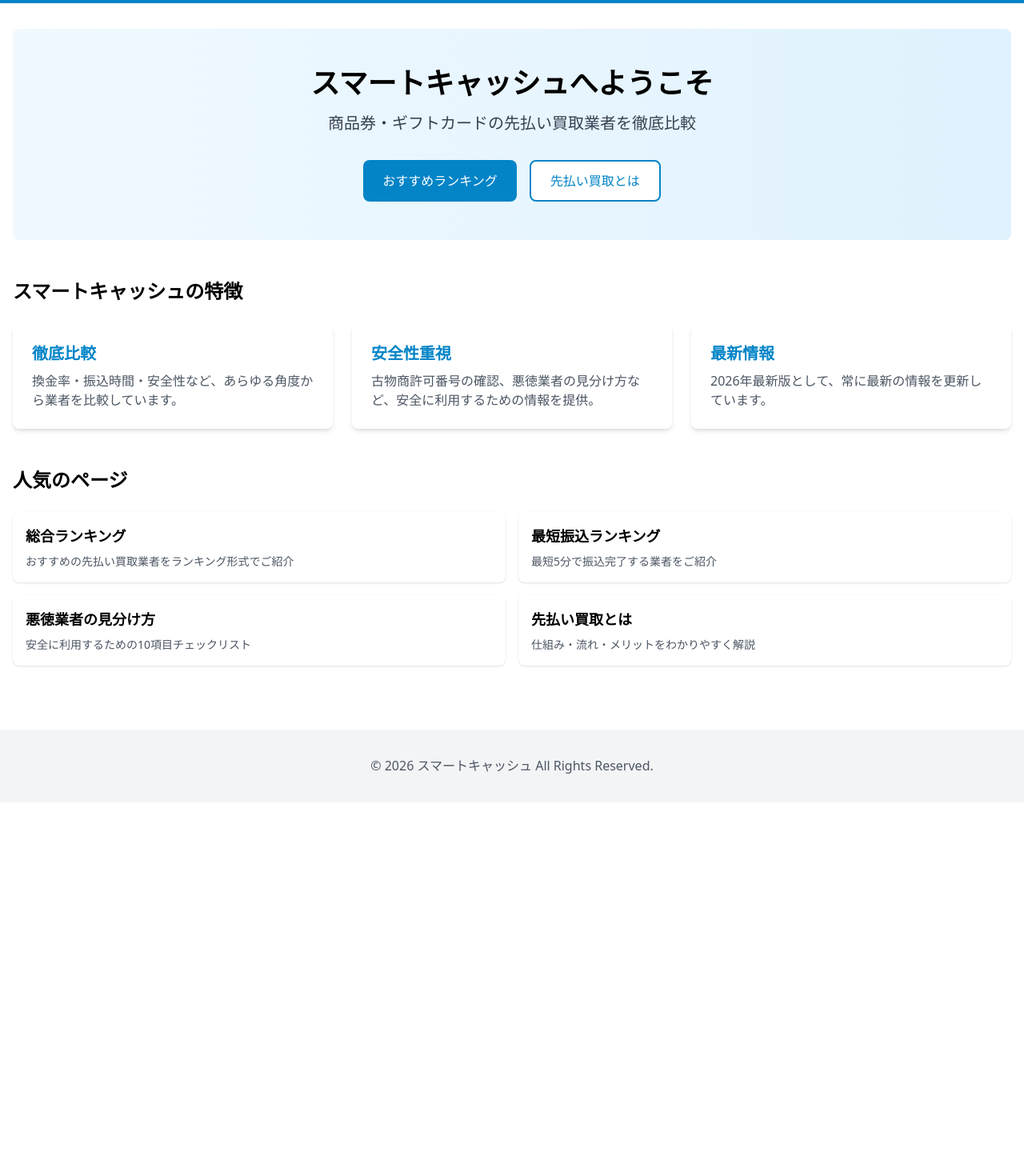
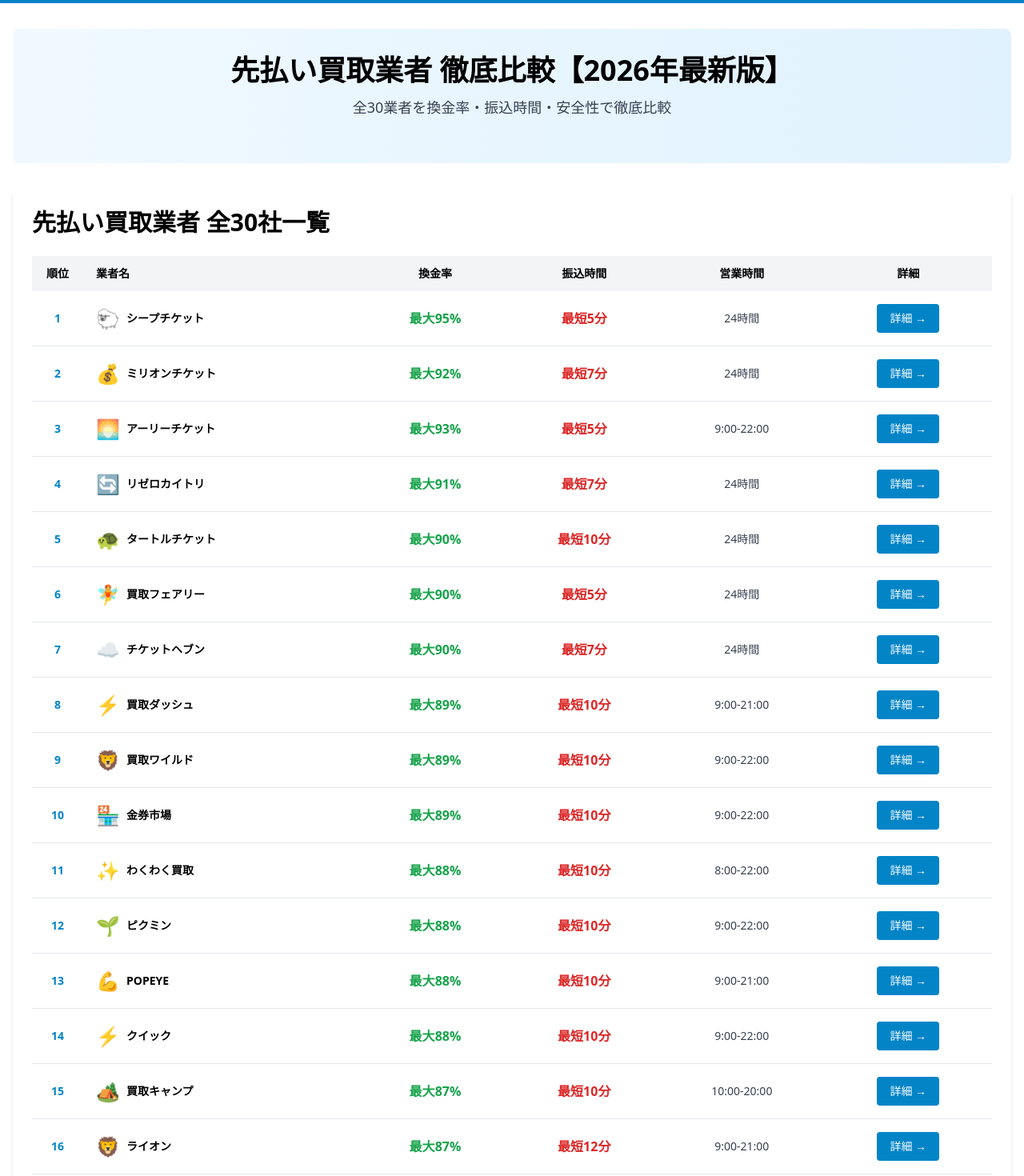
Before and after one commit to webmaster0818/smartcash, a Next.js app: page / in a window 1280 px wide. Shown: the part 100-1570 px from the top of the page at 80% size. Before the commit the page ends 1103 px from the top, so only its background shows below. Built offline with nearby package versions, Linux system fonts and the light colour scheme.

Commit message:
トップページ全面改修：全30業者一覧表示形式に変更

```diff
--- a/app/page.tsx
+++ b/app/page.tsx
@@ -1,66 +1,165 @@
 export default function Home() {
+  const vendors = [
+    { rank: 1, name: 'シープチケット', emoji: '🐑', rate: '95%', speed: '5分', hours: '24時間', link: '/vendors/sheep-ticket' },
+    { rank: 2, name: 'ミリオンチケット', emoji: '💰', rate: '92%', speed: '7分', hours: '24時間', link: '/vendors/million-ticket' },
+    { rank: 3, name: 'アーリーチケット', emoji: '🌅', rate: '93%', speed: '5分', hours: '9:00-22:00', link: '/vendors/early-ticket' },
+    { rank: 4, name: 'リゼロカイトリ', emoji: '🔄', rate: '91%', speed: '7分', hours: '24時間', link: '/vendors/rizero-kaitori' },
+    { rank: 5, name: 'タートルチケット', emoji: '🐢', rate: '90%', speed: '10分', hours: '24時間', link: '/vendors/turtle-ticket' },
+    { rank: 6, name: '買取フェアリー', emoji: '🧚', rate: '90%', speed: '5分', hours: '24時間', link: '/vendors/kaitori-fairy' },
+    { rank: 7, name: 'チケットヘブン', emoji: '☁️', rate: '90%', speed: '7分', hours: '24時間', link: '/vendors/ticket-heaven' },
+    { rank: 8, name: '買取ダッシュ', emoji: '⚡', rate: '89%', speed: '10分', hours: '9:00-21:00', link: '/vendors/kaitori-dash' },
+    { rank: 9, name: '買取ワイルド', emoji: '🦁', rate: '89%', speed: '10分', hours: '9:00-22:00', link: '/vendors/kaitori-wild' },
+    { rank: 10, name: '金券市場', emoji: '🏪', rate: '89%', speed: '10分', hours: '9:00-22:00', link: '/vendors/kinken-ichiba' },
+    { rank: 11, name: 'わくわく買取', emoji: '✨', rate: '88%', speed: '10分', hours: '8:00-22:00', link: '/vendors/wakuwaku-kaitori' },
+    { rank: 12, name: 'ピクミン', emoji: '🌱', rate: '88%', speed: '10分', hours: '9:00-22:00', link: '/vendors/pikmin' },
+    { rank: 13, name: 'POPEYE', emoji: '💪', rate: '88%', speed: '10分', hours: '9:00-21:00', link: '/vendors/popeye' },
+    { rank: 14, name: 'クイック', emoji: '⚡', rate: '88%', speed: '10分', hours: '9:00-22:00', link: '/vendors/quick' },
+    { rank: 15, name: '買取キャンプ', emoji: '🏕️', rate: '87%', speed: '10分', hours: '10:00-20:00', link: '/vendors/kaitori-camp' },
+    { rank: 16, name: 'ライオン', emoji: '🦁', rate: '87%', speed: '12分', hours: '9:00-21:00', link: '/vendors/lion' },
+    { rank: 17, name: 'born', emoji: '🦴', rate: '87%', speed: '12分', hours: '9:00-20:00', link: '/vendors/born' },
+    { rank: 18, name: 'パンダ', emoji: '🐼', rate: '87%', speed: '12分', hours: '10:00-20:00', link: '/vendors/panda' },
+    { rank: 19, name: 'リッチ', emoji: '💎', rate: '87%', speed: '12分', hours: '9:00-21:00', link: '/vendors/rich' },
+    { rank: 20, name: 'チョッパー', emoji: '🚁', rate: '86%', speed: '15分', hours: '9:00-21:00', link: '/vendors/chopper' },
+    { rank: 21, name: 'パプリカ', emoji: '🌶️', rate: '86%', speed: '15分', hours: '10:00-20:00', link: '/vendors/paprika' },
+    { rank: 22, name: 'Beetle', emoji: '🪲', rate: '86%', speed: '15分', hours: '10:00-21:00', link: '/vendors/beetle' },
+    { rank: 23, name: '先払いセブン', emoji: '7️⃣', rate: '86%', speed: '12分', hours: '10:00-22:00', link: '/vendors/sakibarai-seven' },
+    { rank: 24, name: 'チケットセンター', emoji: '🎫', rate: '85%', speed: '15分', hours: '9:00-21:00', link: '/vendors/ticket-center' },
+    { rank: 25, name: 'MAKE', emoji: '🎨', rate: '85%', speed: '15分', hours: '10:00-19:00', link: '/vendors/make' },
+    { rank: 26, name: 'ROCKY', emoji: '🥊', rate: '85%', speed: '15分', hours: '10:00-21:00', link: '/vendors/rocky' },
+    { rank: 27, name: 'バックアップ', emoji: '💾', rate: '85%', speed: '15分', hours: '9:00-21:00', link: '/vendors/backup' },
+    { rank: 28, name: '買取たぬ吉', emoji: '🦝', rate: '84%', speed: '15分', hours: '10:00-20:00', link: '/vendors/kaitori-tanukichi' },
+    { rank: 29, name: 'MOOMIN', emoji: '🐻', rate: '83%', speed: '20分', hours: '10:00-19:00', link: '/vendors/moomin' },
+    { rank: 30, name: 'リセチケット', emoji: '♻️', rate: '82%', speed: '20分', hours: '9:00-21:00', link: '/vendors/reseticke' },
+  ]
+
   return (
-    <div className="space-y-8 md:space-y-12">
+    <div className="space-y-6 md:space-y-8">
       {/* Hero Section */}
-      <section className="text-center py-8 md:py-12 bg-gradient-to-r from-primary-50 to-primary-100 rounded-lg px-4">
-        <h2 className="text-2xl md:text-3xl lg:text-4xl font-bold mb-3 md:mb-4">スマートキャッシュへようこそ</h2>
-        <p className="text-base md:text-lg lg:text-xl text-gray-700 mb-6 md:mb-8">
-          商品券・ギフトカードの先払い買取業者を徹底比較
+      <section className="text-center py-6 md:py-8 bg-gradient-to-r from-primary-50 to-primary-100 rounded-lg px-4">
+        <h1 className="text-2xl md:text-3xl lg:text-4xl font-bold mb-2 md:mb-3">先払い買取業者 徹底比較【2026年最新版】</h1>
+        <p className="text-sm md:text-base lg:text-lg text-gray-700 mb-4 md:mb-6">
+          全30業者を換金率・振込時間・安全性で徹底比較
         </p>
-        <div className="flex flex-col sm:flex-row gap-3 md:gap-4 justify-center">
-          <a href="/ranking/overall" className="inline-block bg-primary-600 text-white px-6 py-3 rounded-lg hover:bg-primary-700 transition text-sm md:text-base min-h-[48px] flex items-center justify-center">
-            おすすめランキング
-          </a>
-          <a href="/guide/about" className="inline-block bg-white text-primary-600 border-2 border-primary-600 px-6 py-3 rounded-lg hover:bg-primary-50 transition text-sm md:text-base min-h-[48px] flex items-center justify-center">
-            先払い買取とは
-          </a>
+      </section>
+
+      {/* 業者一覧テーブル */}
+      <section className="bg-white rounded-lg shadow-md p-4 md:p-6">
+        <h2 className="text-xl md:text-2xl lg:text-3xl font-bold mb-4 md:mb-6">先払い買取業者 全30社一覧</h2>
+
+        {/* PC表示用テーブル */}
+        <div className="hidden md:block overflow-x-auto">
+          <table className="w-full text-sm">
+            <thead className="bg-gray-100">
+              <tr>
+                <th className="px-4 py-3 text-center w-16">順位</th>
+                <th className="px-4 py-3 text-left">業者名</th>
+                <th className="px-4 py-3 text-center">換金率</th>
+                <th className="px-4 py-3 text-center">振込時間</th>
+                <th className="px-4 py-3 text-center">営業時間</th>
+                <th className="px-4 py-3 text-center">詳細</th>
+              </tr>
+            </thead>
+            <tbody className="divide-y">
+              {vendors.map((vendor) => (
+                <tr key={vendor.rank} className="hover:bg-gray-50">
+                  <td className="px-4 py-4 text-center font-bold text-primary-600">{vendor.rank}</td>
+                  <td className="px-4 py-4">
+                    <div className="flex items-center gap-2">
+                      <span className="text-2xl">{vendor.emoji}</span>
+                      <span className="font-bold">{vendor.name}</span>
+                    </div>
+                  </td>
+                  <td className="px-4 py-4 text-center">
+                    <span className="font-bold text-green-600 text-base">最大{vendor.rate}</span>
+                  </td>
+                  <td className="px-4 py-4 text-center">
+                    <span className="font-bold text-red-600 text-base">最短{vendor.speed}</span>
+                  </td>
+                  <td className="px-4 py-4 text-center text-gray-700">{vendor.hours}</td>
+                  <td className="px-4 py-4 text-center">
+                    <a href={vendor.link} className="inline-block bg-primary-600 text-white px-4 py-2 rounded hover:bg-primary-700 transition text-sm">
+                      詳細 →
+                    </a>
+                  </td>
+                </tr>
+              ))}
+            </tbody>
+          </table>
+        </div>
+
+        {/* スマホ表示用カード */}
+        <div className="md:hidden space-y-4">
+          {vendors.map((vendor) => (
+            <div key={vendor.rank} className="bg-gray-50 rounded-lg p-4 border border-gray-200">
+              <div className="flex items-center gap-3 mb-3">
+                <div className="bg-primary-600 text-white rounded-full w-8 h-8 flex items-center justify-center font-bold text-sm">
+                  {vendor.rank}
+                </div>
+                <div className="flex items-center gap-2 flex-1">
+                  <span className="text-2xl">{vendor.emoji}</span>
+                  <h3 className="font-bold text-base">{vendor.name}</h3>
+                </div>
+              </div>
+              <div className="grid grid-cols-2 gap-3 mb-3">
+                <div>
+                  <div className="text-xs text-gray-600 mb-1">換金率</div>
+                  <div className="font-bold text-green-600 text-sm">最大{vendor.rate}</div>
+                </div>
+                <div>
+                  <div className="text-xs text-gray-600 mb-1">振込時間</div>
+                  <div className="font-bold text-red-600 text-sm">最短{vendor.speed}</div>
+                </div>
+                <div className="col-span-2">
+                  <div className="text-xs text-gray-600 mb-1">営業時間</div>
+                  <div className="text-sm text-gray-700">{vendor.hours}</div>
+                </div>
+              </div>
+              <a href={vendor.link} className="block bg-primary-600 text-white text-center px-4 py-3 rounded hover:bg-primary-700 transition text-sm font-bold">
+                詳細を見る →
+              </a>
+            </div>
+          ))}
         </div>
       </section>
 
-      {/* Features */}
-      <section>
-        <h3 className="text-lg md:text-xl lg:text-2xl font-bold mb-4 md:mb-6">スマートキャッシュの特徴</h3>
-        <div className="grid grid-cols-1 md:grid-cols-3 gap-4 md:gap-6">
-          <div className="bg-white p-4 md:p-6 rounded-lg shadow-md">
-            <h4 className="text-base md:text-lg lg:text-xl font-bold mb-2 text-primary-600">徹底比較</h4>
-            <p className="text-sm md:text-base text-gray-600 leading-relaxed">
-              換金率・振込時間・安全性など、あらゆる角度から業者を比較しています。
-            </p>
+      {/* 特徴 */}
+      <section className="bg-white rounded-lg shadow-md p-4 md:p-6">
+        <h2 className="text-xl md:text-2xl font-bold mb-4 md:mb-6">スマートキャッシュの特徴</h2>
+        <div className="grid grid-cols-1 md:grid-cols-3 gap-4">
+          <div className="bg-blue-50 p-4 rounded-lg">
+            <h3 className="text-base md:text-lg font-bold mb-2 text-blue-700">📊 全30社徹底比較</h3>
+            <p className="text-sm text-gray-700">換金率・振込時間・営業時間を一覧で比較できます</p>
           </div>
-          <div className="bg-white p-4 md:p-6 rounded-lg shadow-md">
-            <h4 className="text-base md:text-lg lg:text-xl font-bold mb-2 text-primary-600">安全性重視</h4>
-            <p className="text-sm md:text-base text-gray-600 leading-relaxed">
-              古物商許可番号の確認、悪徳業者の見分け方など、安全に利用するための情報を提供。
-            </p>
+          <div className="bg-green-50 p-4 rounded-lg">
+            <h3 className="text-base md:text-lg font-bold mb-2 text-green-700">🔒 安全性重視</h3>
+            <p className="text-sm text-gray-700">古物商許可番号を確認済みの安全な業者のみ掲載</p>
           </div>
-          <div className="bg-white p-4 md:p-6 rounded-lg shadow-md">
-            <h4 className="text-base md:text-lg lg:text-xl font-bold mb-2 text-primary-600">最新情報</h4>
-            <p className="text-sm md:text-base text-gray-600 leading-relaxed">
-              2026年最新版として、常に最新の情報を更新しています。
-            </p>
+          <div className="bg-yellow-50 p-4 rounded-lg">
+            <h3 className="text-base md:text-lg font-bold mb-2 text-yellow-700">📱 2026年最新版</h3>
+            <p className="text-sm text-gray-700">常に最新の情報を更新しています</p>
           </div>
         </div>
       </section>
 
-      {/* Quick Links */}
+      {/* 人気のページ */}
       <section>
-        <h3 className="text-lg md:text-xl lg:text-2xl font-bold mb-4 md:mb-6">人気のページ</h3>
+        <h2 className="text-xl md:text-2xl font-bold mb-4 md:mb-6">人気のページ</h2>
         <div className="grid grid-cols-1 md:grid-cols-2 gap-3 md:gap-4">
           <a href="/ranking/overall" className="block bg-white p-4 rounded-lg shadow hover:shadow-lg transition min-h-[80px]">
-            <h4 className="font-bold text-base md:text-lg mb-2">総合ランキング</h4>
-            <p className="text-gray-600 text-xs md:text-sm">おすすめの先払い買取業者をランキング形式でご紹介</p>
+            <h3 className="font-bold text-base md:text-lg mb-2">📊 総合ランキング</h3>
+            <p className="text-gray-600 text-xs md:text-sm">おすすめの先払い買取業者TOP20</p>
+          </a>
+          <a href="/ranking/rate" className="block bg-white p-4 rounded-lg shadow hover:shadow-lg transition min-h-[80px]">
+            <h3 className="font-bold text-base md:text-lg mb-2">💰 高換金率ランキング</h3>
+            <p className="text-gray-600 text-xs md:text-sm">換金率が高い業者TOP10</p>
           </a>
           <a href="/ranking/speed" className="block bg-white p-4 rounded-lg shadow hover:shadow-lg transition min-h-[80px]">
-            <h4 className="font-bold text-base md:text-lg mb-2">最短振込ランキング</h4>
-            <p className="text-gray-600 text-xs md:text-sm">最短5分で振込完了する業者をご紹介</p>
-          </a>
-          <a href="/safety/check" className="block bg-white p-4 rounded-lg shadow hover:shadow-lg transition min-h-[80px]">
-            <h4 className="font-bold text-base md:text-lg mb-2">悪徳業者の見分け方</h4>
-            <p className="text-gray-600 text-xs md:text-sm">安全に利用するための10項目チェックリスト</p>
+            <h3 className="font-bold text-base md:text-lg mb-2">⚡ 最短振込ランキング</h3>
+            <p className="text-gray-600 text-xs md:text-sm">最短5分で振込完了する業者TOP10</p>
           </a>
           <a href="/guide/about" className="block bg-white p-4 rounded-lg shadow hover:shadow-lg transition min-h-[80px]">
-            <h4 className="font-bold text-base md:text-lg mb-2">先払い買取とは</h4>
-            <p className="text-gray-600 text-xs md:text-sm">仕組み・流れ・メリットをわかりやすく解説</p>
+            <h3 className="font-bold text-base md:text-lg mb-2">📖 先払い買取とは</h3>
+            <p className="text-gray-600 text-xs md:text-sm">仕組み・流れをわかりやすく解説</p>
           </a>
         </div>
       </section>
```
